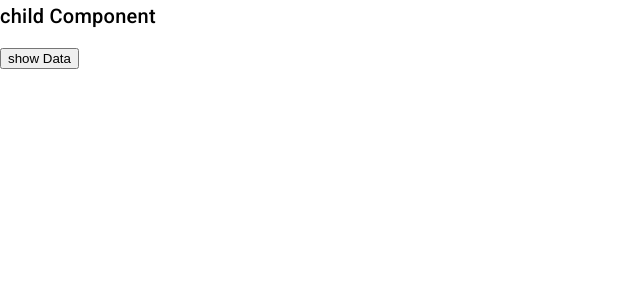
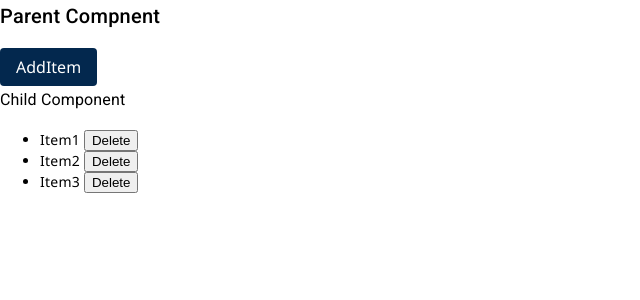
Before and after one commit to mayurrohokale/practice_repo, an Angular app: page / in a window 1280 px wide. Shown: the top 300 px of the page, without its empty margins (0-640 px from the left). Built offline with nearby package versions, Linux system fonts and the light colour scheme.

Commit message:
implementing parent-child data sharing with @Input @Output Decorators

```diff
--- a/src/app/app.component.html
+++ b/src/app/app.component.html
@@ -1,8 +1,5 @@
-<div>
-    <app-login (childEvent)="recieve($event)"></app-login>
+<h2>Parent Compnent</h2>
+<button (click)="addItem()">AddItem</button>
+<app-signup *ngIf="itemsArr.length>0" [items]="itemsArr" (itemDeleted)="deleteItem($event)">
 
-    <div>
-        <p>{{Message}}</p>
-        <p>{{Message}}</p>
-    </div>
-</div>
+</app-signup>
--- a/src/app/app.component.ts
+++ b/src/app/app.component.ts
@@ -9,15 +9,23 @@ import { Directive } from '@angular/core';
 
 
 
-export class AppComponent{
+export class AppComponent  {
 
-  Message = '';
+  itemsArr: string[]= ['Item1','Item2', 'Item3'];
 
-  recieve(event:any){
-    this.Message = event;
+  addItem(){
+    const newItem = `Item ${this.itemsArr.length +1}`;
+    this.itemsArr.push(newItem);
   }
 
-//  constructor(){
-//   console.log("calling from constructor - ",this.inputValue)
-//  }
+  deleteItem(index:number){
+    if(index >=0 && index < this.itemsArr.length){
+      this.itemsArr.splice(index, 1);
+    }
+  }
+
+  ngOnInIt():void {
+    console.log('App component initialized');
+  }
+
 }
--- a/src/app/signup/signup.component.html
+++ b/src/app/signup/signup.component.html
@@ -1 +1,9 @@
-<p>signup works!</p>
+<div>
+    <h3>Child Component</h3>
+    <ul>
+       <li *ngFor="let item of items; let i = index">
+            {{item}}
+            <button (click)="deleteIndex(i)">Delete</button>
+       </li>
+    </ul>
+</div>
--- a/src/app/signup/signup.component.ts
+++ b/src/app/signup/signup.component.ts
@@ -1,10 +1,22 @@
-import { Component } from '@angular/core';
+import { Component, EventEmitter, Input, OnDestroy, OnInit, Output } from '@angular/core';
 
 @Component({
   selector: 'app-signup',
   templateUrl: './signup.component.html',
   styleUrls: ['./signup.component.css']
 })
-export class SignupComponent {
+export class SignupComponent implements OnInit, OnDestroy{
+  @Input() items:string[]= [];
+  @Output() itemDeleted = new EventEmitter<number>();
 
+  deleteIndex(index:number){
+    this.itemDeleted.emit(index);
+  }
+
+  ngOnInit(): void {
+    console.log('child component is initialized');
+  }
+  ngOnDestroy(): void {
+    console.log('child component is destroy');
+  }
 }
```
